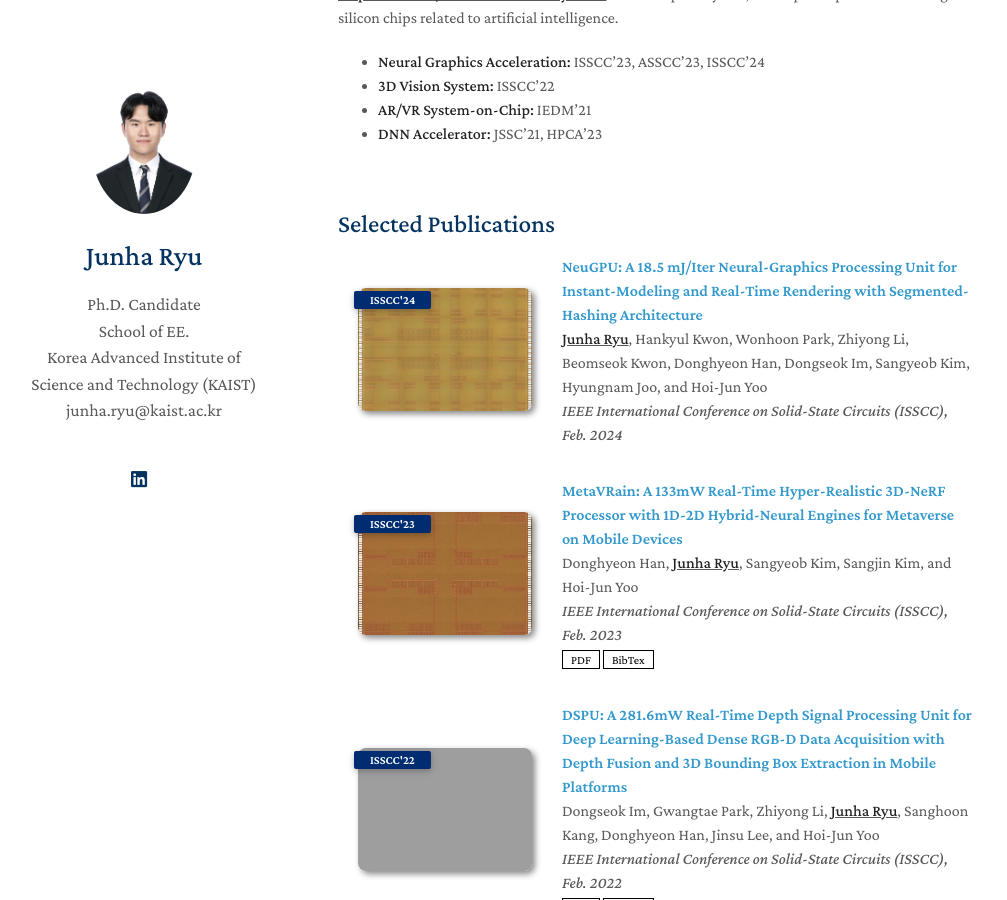
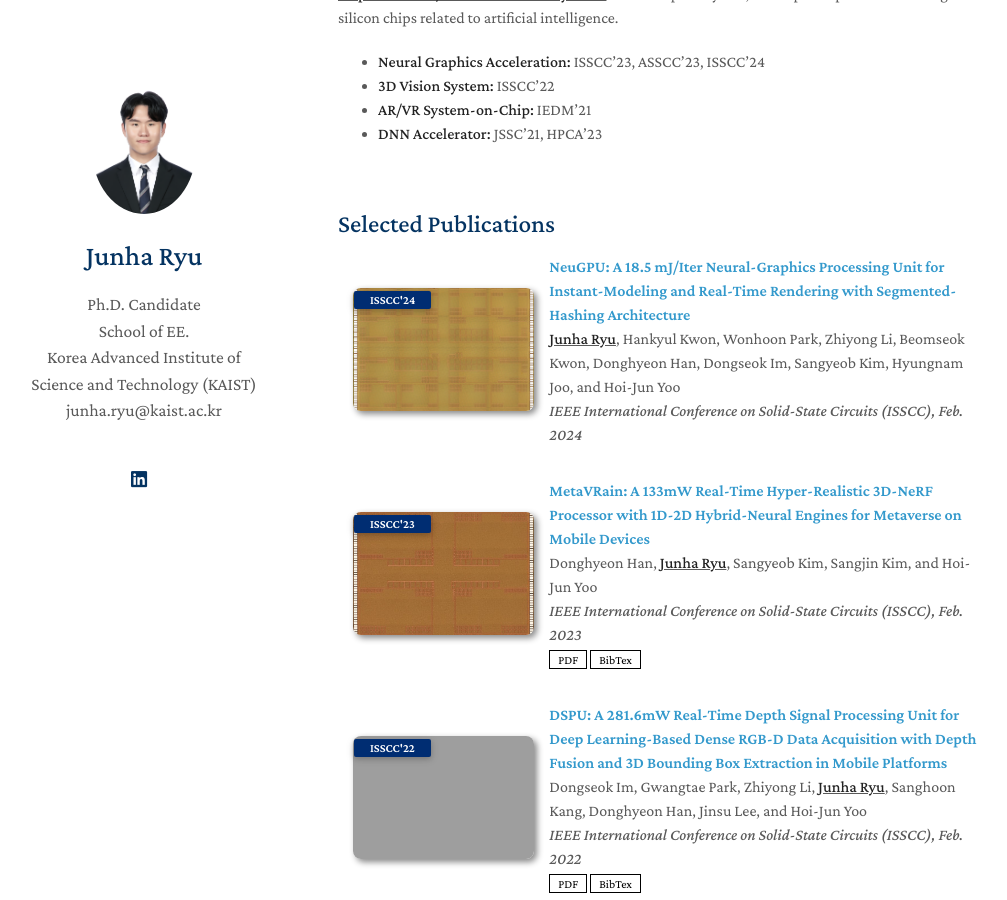
Before and after one commit to junharyu/junharyu.github.io, a Jekyll site: the page built from index.md, in a window 1280 px wide and 900 px high, scrolled down 329 px. Shown: the whole window, without its empty margins (132-1139 px from the left). Built offline with Jekyll 4.4.1, drawn with Linux system fonts in a browser that asks for light colours; nearby versions of some CDN libraries; a style sheet for code colours, icons or effects is not loaded; our own code applies the rules of GitHub Pages for plain Markdown files; grey boxes are pictures that could not be loaded.

Commit message:
Update publications.md

```diff
--- a/_includes/publications.md
+++ b/_includes/publications.md
@@ -7,15 +7,15 @@
 
 <li>
 <div class="pub-row">
-  <div class="col-sm-3 abbr" style="position: relative;padding-right: 15px;padding-left: 15px;">
+  <div class="col-sm-3 abbr" style="position: relative;padding-right: 10px;padding-left: 10px;">
     {% if link.image %}
-    <img src="{{ link.image }}" class="teaser img-fluid z-depth-1" style="width=100;height=90%">
+    <img src="{{ link.image }}" class="teaser img-fluid z-depth-1" style="width=100;height=40%">
     {% endif %}
     {% if link.conference_short %}
     <abbr class="badge">{{ link.conference_short }}</abbr>
     {% endif %}
   </div>
-  <div class="col-sm-9" style="position: relative;padding-right: 15px;padding-left: 20px;">
+  <div class="col-sm-9" style="position: relative;padding-right: 10px;padding-left: 10px;">
       <div class="title"><a href="{{ link.pdf }}">{{ link.title }}</a></div>
       <div class="author">{{ link.authors }}</div>
       <div class="periodical"><em>{{ link.conference }}</em>
```
